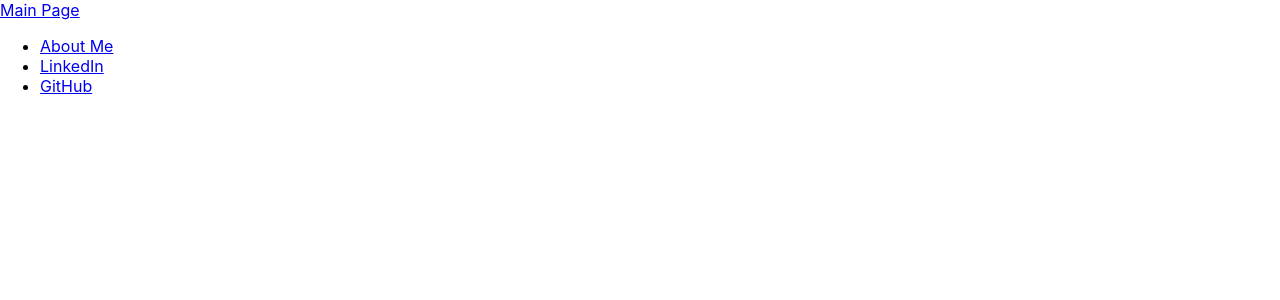
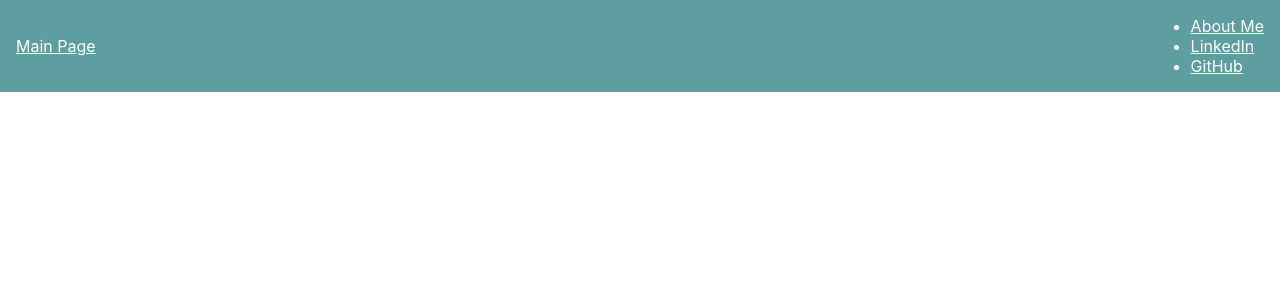
Before and after one commit to JoseGonzCSE/PersonalWeb2, a React (Create React App) app in the folder personal-web/: page / in a window 1280 px wide. Shown: the top 300 px of the page. Built offline with nearby package versions, Linux system fonts and the light colour scheme.

Commit message:
Basic CSS

```diff
--- a/personal-web/src/index.js
+++ b/personal-web/src/index.js
@@ -3,6 +3,7 @@ import ReactDOM from 'react-dom/client';
 import './index.css';
 import App from './App';
 import reportWebVitals from './reportWebVitals';
+import "./styles.css"
 
 const root = ReactDOM.createRoot(document.getElementById('root'));
 root.render(
--- /dev/null
+++ b/personal-web/src/styles.css
@@ -0,0 +1,20 @@
+*{
+    box-sizing: border-box;
+}
+
+body{
+    margin: 0;
+}
+
+.Nav{
+    display: flex;
+    justify-content: space-between;
+    align-items: center;
+    gap: 1rem;
+    padding: 0 1rem;
+    background-color: cadetblue;
+    color: white;
+}
+.Nav a{
+    color: inherit;
+}
```
